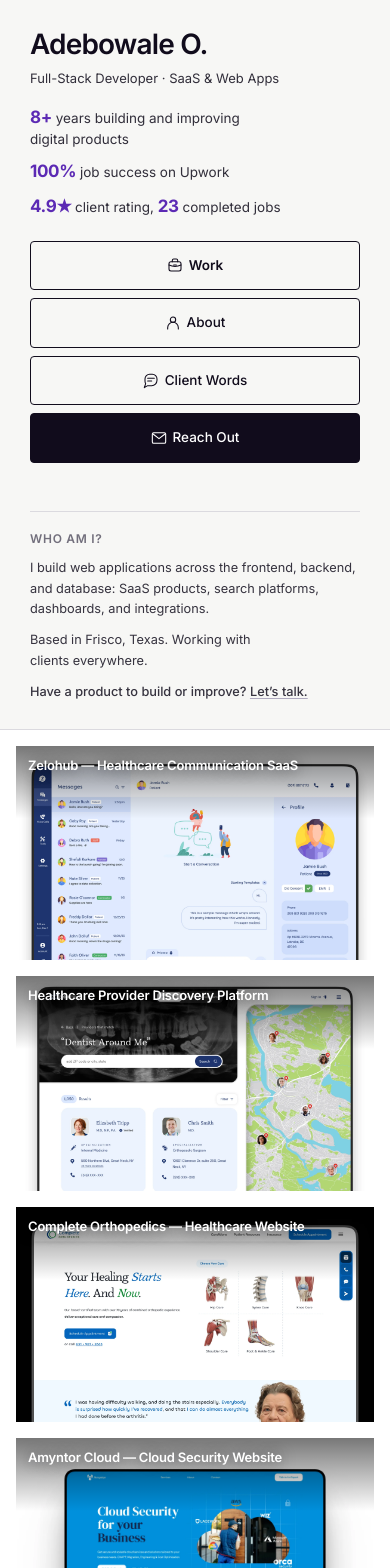
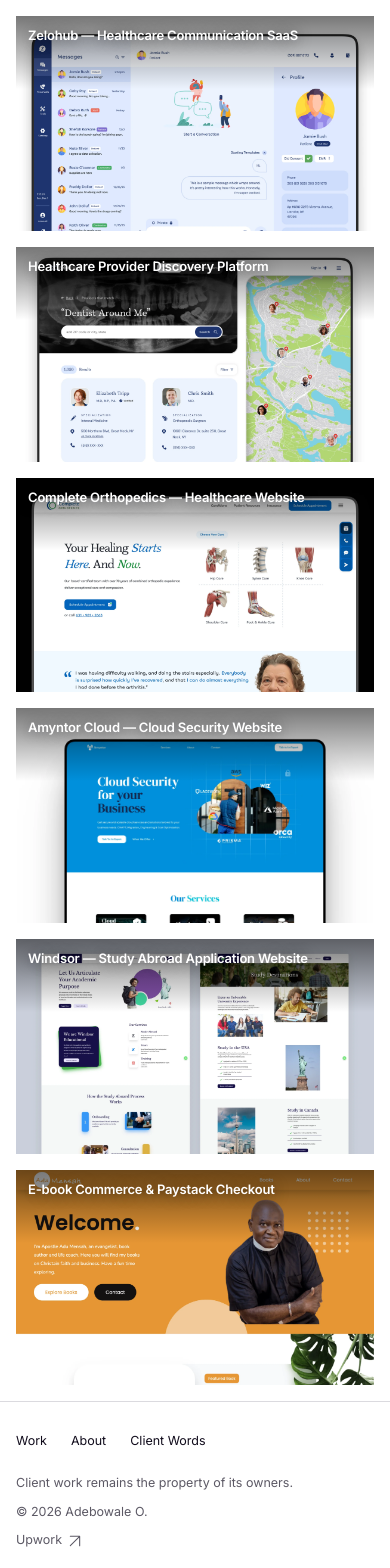
Before and after one commit to dkosoko23/portfolio-v2, a Nuxt app: page / in a window 390 px wide. Shown: the top 1568 px of the page. Built offline with nearby package versions, Linux system fonts and the light colour scheme.

Commit message:
fix: remove profile header from mobile layout

```diff
--- a/app/app.vue
+++ b/app/app.vue
@@ -42,6 +42,11 @@ const year = new Date().getFullYear();
       <NuxtPage />
 
       <footer class="site-footer">
+        <nav class="mobile-footer-nav" aria-label="Main navigation">
+          <NuxtLink to="/#work" :aria-current="route.path === '/' || route.path.startsWith('/projects/') ? 'page' : undefined">Work</NuxtLink>
+          <NuxtLink to="/about" :aria-current="route.path === '/about' ? 'page' : undefined">About</NuxtLink>
+          <NuxtLink to="/reviews" :aria-current="route.path === '/reviews' ? 'page' : undefined">Client Words</NuxtLink>
+        </nav>
         <p>Client work remains the property of its owners.</p>
         <p>© {{ year }} Adebowale O.</p>
         <a :href="profile.upwork" target="_blank" rel="noopener noreferrer" class="inline-flex items-center gap-1.5">Upwork <SmallIcon name="arrow" /></a>
--- a/app/assets/css/main.css
+++ b/app/assets/css/main.css
@@ -58,6 +58,7 @@ a { text-decoration: none; }
 .project-link:hover .view-project, .project-link:focus-visible .view-project { opacity: 1; transform: none; }
 .site-footer { grid-area: 2 / 2; display: grid; grid-template-columns: 1fr auto 1fr; align-items: center; gap: 20px; padding: 18px clamp(16px, 1.6vw, 30px); border-top: 1px solid #dbdadf; background: #ffffff; color: #5c5965; font-size: 12.5px; line-height: 1.5; }
 .site-footer > :last-child { justify-self: end; }
+.mobile-footer-nav { display: none; }
 .reading { min-width: 0; min-height: calc(100dvh - 75px); padding: clamp(32px, 4.5vw, 72px); background: #ffffff; }
 .reading-content { width: 100%; max-width: 850px; margin: 0 auto; }
 .reading h2 { font-size: clamp(30px, 3.5vw, 52px); letter-spacing: -.045em; font-weight: 500; line-height: 1.12; }
@@ -93,8 +94,7 @@ a { text-decoration: none; }
 
 @media (max-width: 900px) {
   .portfolio-grid { grid-template-columns: minmax(0, 1fr); }
-  .sidebar-wrap { grid-row: auto; border-right: 0; border-bottom: 1px solid #dbdadf; }
-  .sidebar { position: static; height: auto; max-height: none; overflow: visible; }
+  .sidebar-wrap { display: none; }
   .project-stack { gap: 16px; padding: 16px; }
   .project-card { border-radius: 0; }
   .reading { min-height: auto; padding: 32px 24px 48px; }
@@ -103,6 +103,9 @@ a { text-decoration: none; }
   .case-study-body { padding: 32px 24px 48px; }
   .site-footer { grid-area: auto / 1; grid-template-columns: 1fr; gap: 10px; }
   .site-footer > :last-child { justify-self: start; }
+  .mobile-footer-nav { display: flex; flex-wrap: wrap; gap: 4px 24px; color: var(--color-ink); }
+  .mobile-footer-nav a { display: inline-flex; align-items: center; min-height: 44px; }
+  .mobile-footer-nav a:hover { text-decoration: underline; text-underline-offset: 4px; }
 }
 
 @media (max-width: 1100px) {
```
Also changed, not shown: 1 other file (tests, documents, lock files or other folders).
